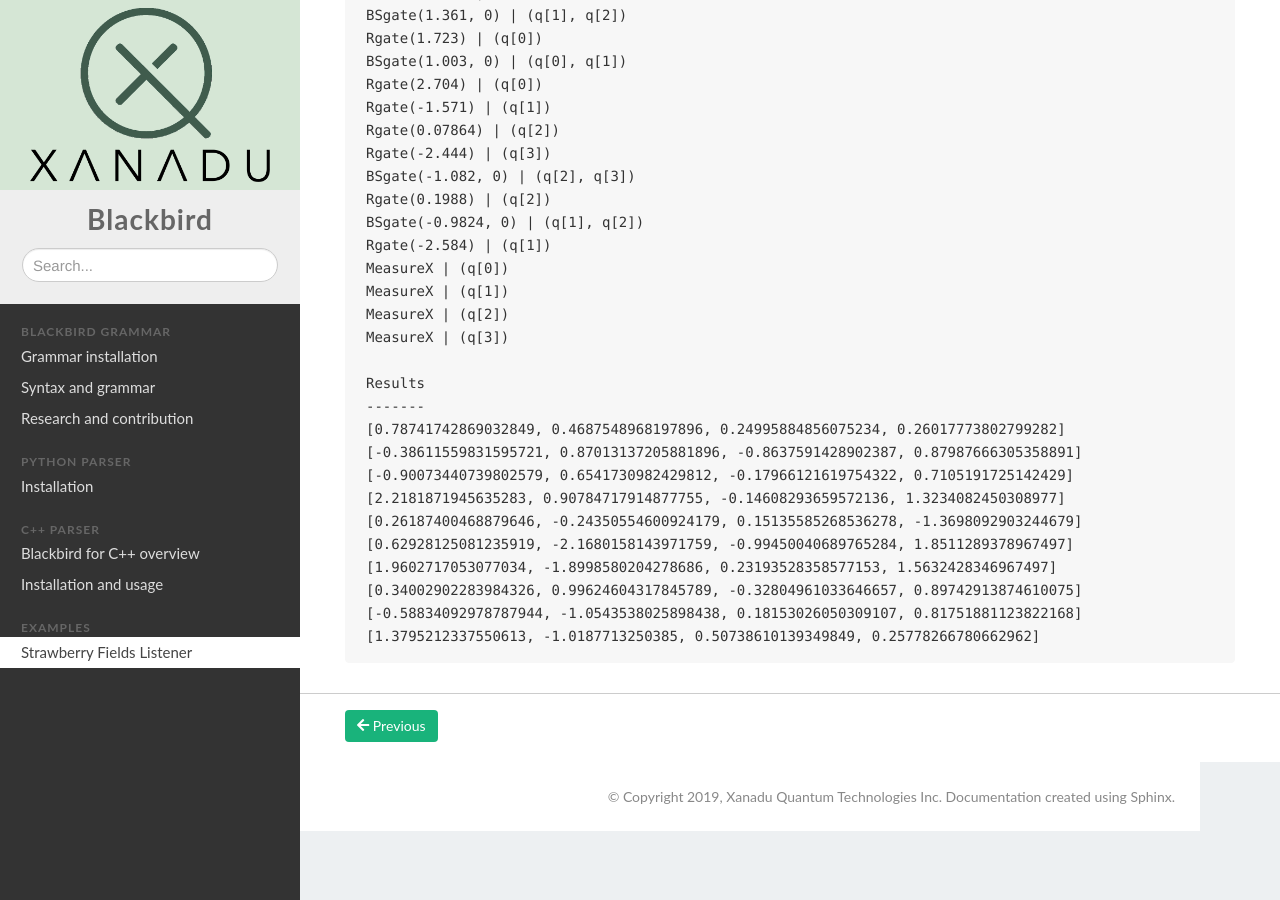
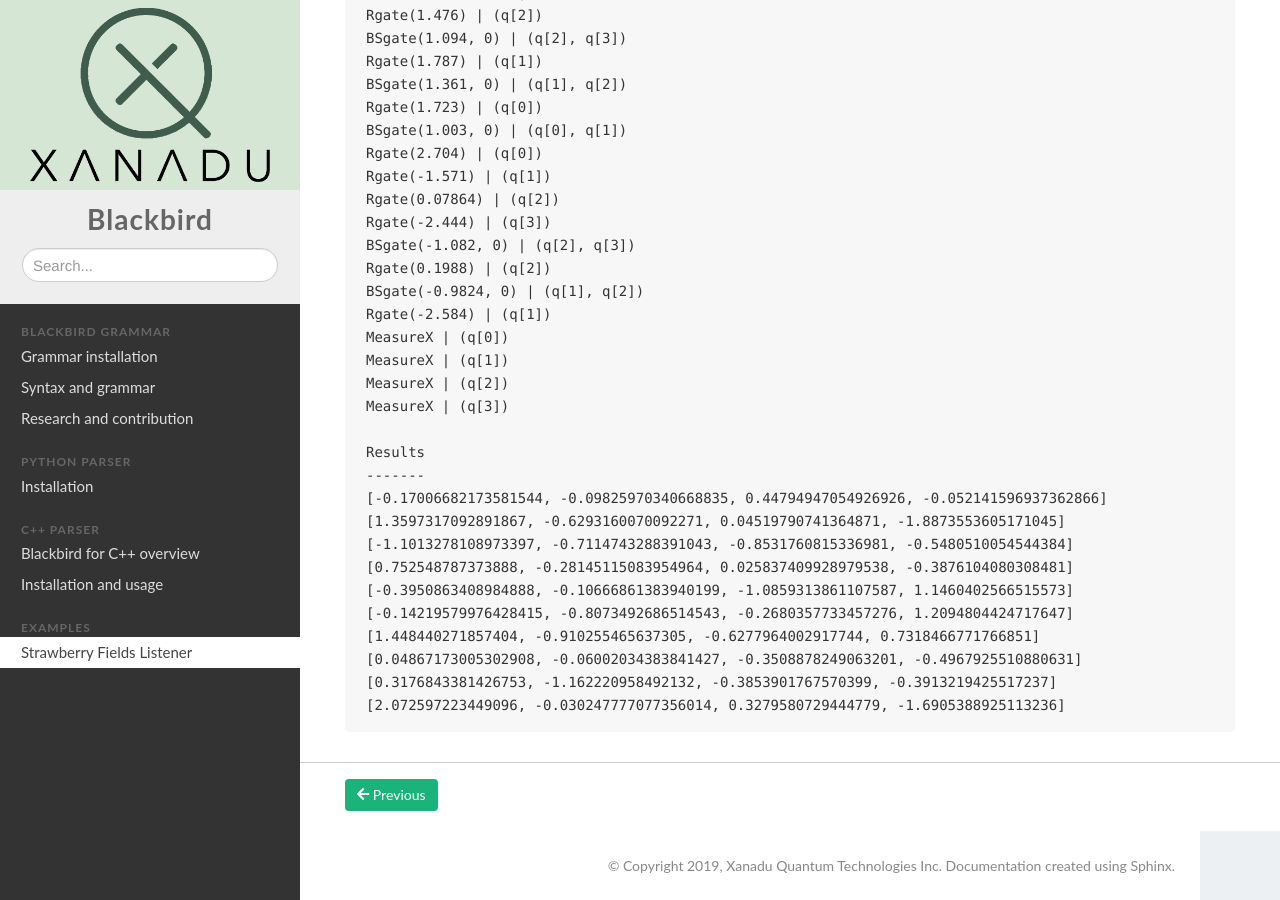
Before and after one commit to XanaduAI/blackbird, a Sphinx documentation site: the page built from doc/apps/sf.rst, in a window 1280 px wide and 900 px high, scrolled down 999 px. Built offline with Sphinx 7.4.7, drawn with Linux system fonts in a browser that asks for light colours; nearby versions of some CDN libraries; pages that are not in the unit, such as notebooks, are missing from menus; the version number is read from the project's files by our own code; some of the changed text lies outside the part shown.

Commit message:
fixed up rest of docs

```diff
--- a/doc/apps/sf.rst
+++ b/doc/apps/sf.rst
@@ -9,6 +9,10 @@ To test the Strawberry Fields Listener, create the Blackbird program ``example_g
 
 .. code-block:: python
 
+    name CoherentSampling
+    version 1.0
+    target gaussian (shots=10)
+
     float alpha = 0.3423
 
     complex array U4[4, 4] =
@@ -17,13 +21,12 @@ To test the Strawberry Fields Listener, create the Blackbird program ``example_g
         -0.004575175084+0.710803957997j, 0.141905920779+0.230227449191j,  0.508526433013-0.297100053719j, -0.186799328386+0.19958273542j
         -0.390091516639-0.123154657531j, 0.220739102992-0.727908644677j,  0.235216128652-0.427737604015j, -0.002154245945-0.125674446672j
 
-    with gaussian(num_subsystems=4, shots=10):
-        Coherent(alpha, sqrt(pi)) | 0
-        Interferometer(U4) | [0, 1, 2, 3]
-        MeasureX | 0
-        MeasureX | 1
-        MeasureX | 2
-        MeasureX | 3
+    Coherent(alpha, sqrt(pi)) | 0
+    Interferometer(U4) | [0, 1, 2, 3]
+    MeasureX | 0
+    MeasureX | 1
+    MeasureX | 2
+    MeasureX | 3
 
 Then, run the following line in your terminal:
 
@@ -62,13 +65,13 @@ The program should produce the following output:
 
     Results
     -------
-    [0.78741742869032849, 0.4687548968197896, 0.24995884856075234, 0.26017773802799282]
-    [-0.38611559831595721, 0.87013137205881896, -0.8637591428902387, 0.87987666305358891]
-    [-0.90073440739802579, 0.6541730982429812, -0.17966121619754322, 0.7105191725142429]
-    [2.2181871945635283, 0.90784717914877755, -0.14608293659572136, 1.3234082450308977]
-    [0.26187400468879646, -0.24350554600924179, 0.15135585268536278, -1.3698092903244679]
-    [0.62928125081235919, -2.1680158143971759, -0.99450040689765284, 1.8511289378967497]
-    [1.9602717053077034, -1.8998580204278686, 0.23193528358577153, 1.5632428346967497]
-    [0.34002902283984326, 0.99624604317845789, -0.32804961033646657, 0.89742913874610075]
-    [-0.58834092978787944, -1.0543538025898438, 0.18153026050309107, 0.81751881123822168]
-    [1.3795212337550613, -1.0187713250385, 0.50738610139349849, 0.25778266780662962]
+    [-0.17006682173581544, -0.09825970340668835, 0.44794947054926926, -0.052141596937362866]
+    [1.3597317092891867, -0.6293160070092271, 0.04519790741364871, -1.8873553605171045]
+    [-1.1013278108973397, -0.7114743288391043, -0.8531760815336981, -0.5480510054544384]
+    [0.752548787373888, -0.28145115083954964, 0.025837409928979538, -0.3876104080308481]
+    [-0.3950863408984888, -0.10666861383940199, -1.0859313861107587, 1.1460402566515573]
+    [-0.14219579976428415, -0.8073492686514543, -0.2680357733457276, 1.2094804424717647]
+    [1.448440271857404, -0.910255465637305, -0.6277964002917744, 0.7318466771766851]
+    [0.04867173005302908, -0.06002034383841427, -0.3508878249063201, -0.4967925510880631]
+    [0.3176843381426753, -1.162220958492132, -0.3853901767570399, -0.3913219425517237]
+    [2.072597223449096, -0.030247777077356014, 0.3279580729444779, -1.6905388925113236]
```
Also changed, not shown: doc/syntax.rst (+4 -5 lines), 2 other files.
